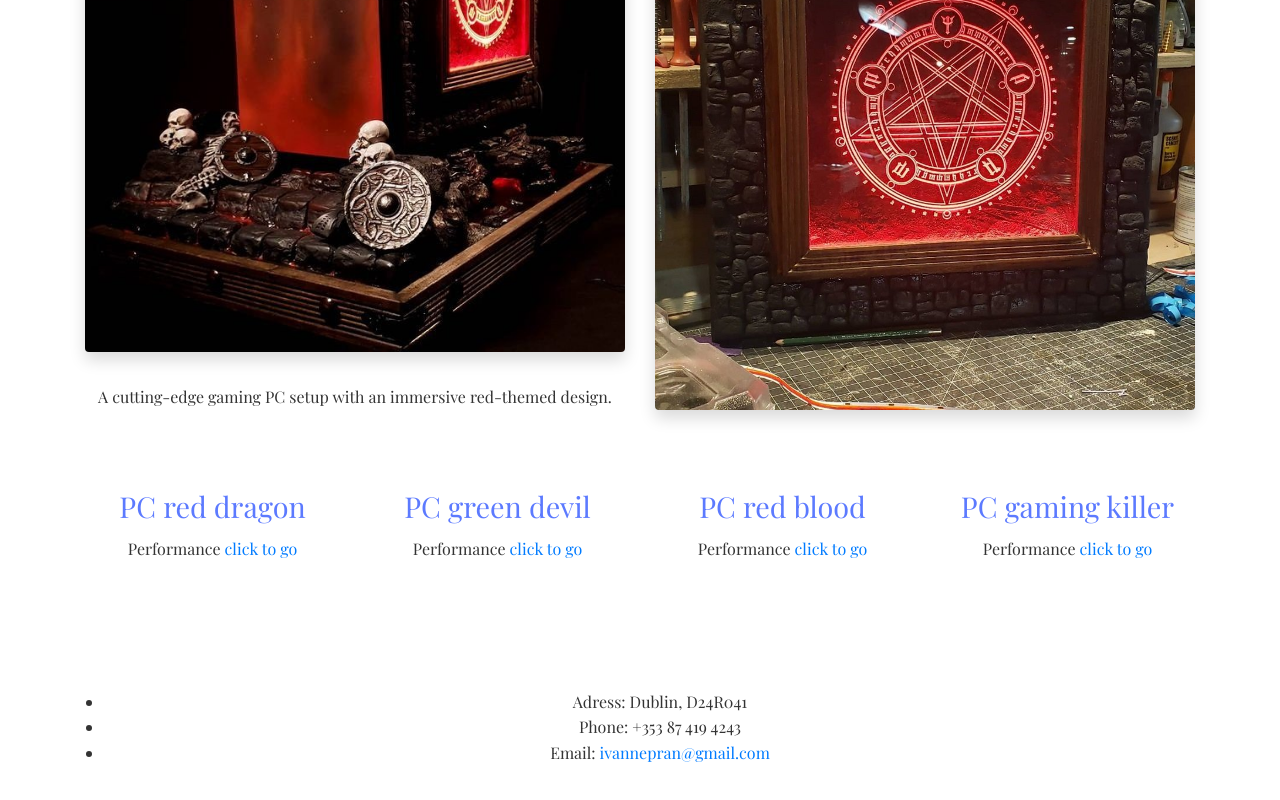
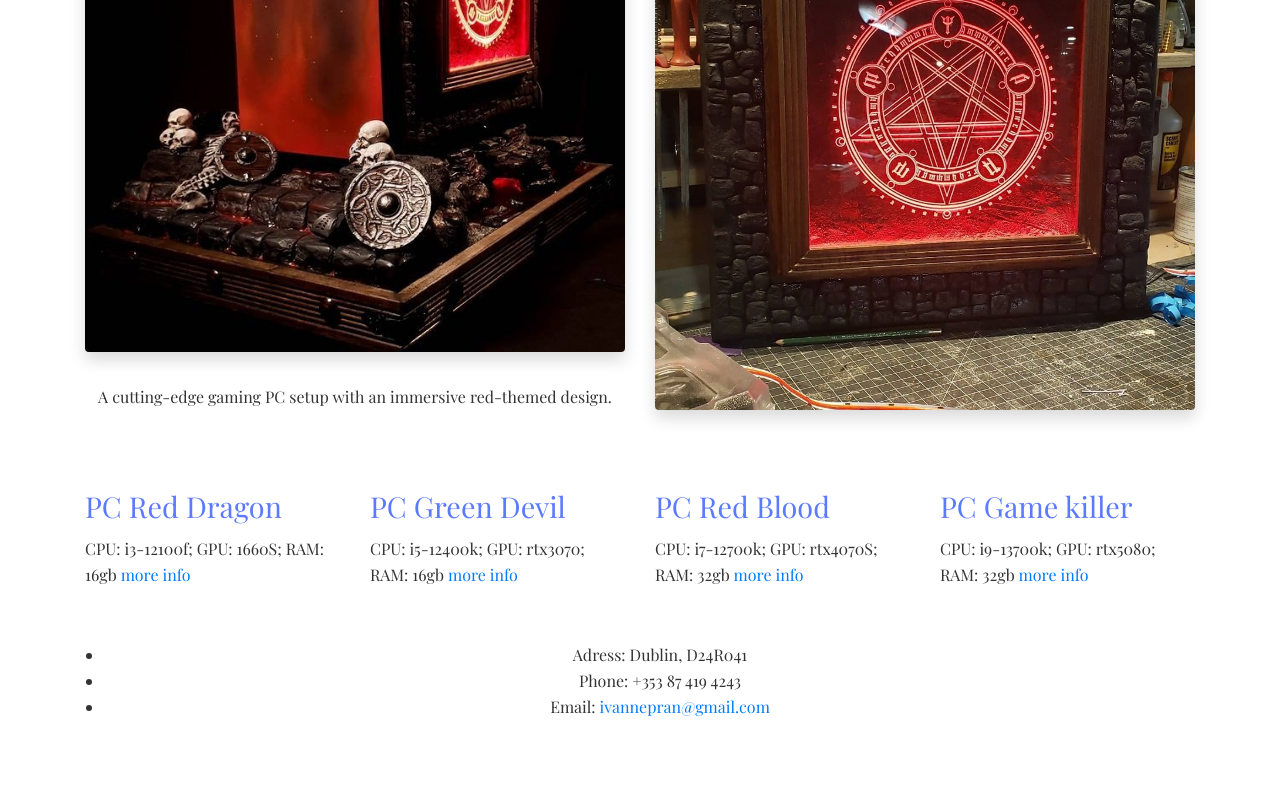
Before and after one commit to warashilow2/comp, a plain HTML site: page blood.html in a window 1280 px wide. Shown: the part 508-1308 px from the top of the page. After the commit the page ends 1287 px from the top, so only its background shows below. Drawn offline with nearby package versions, Linux system fonts and the light colour scheme; a script that the page names is missing.

Commit message:
blood.html

```diff
--- a/blood.html
+++ b/blood.html
@@ -65,23 +65,23 @@
     </div>
 
     <!-- Table Boxes -->
-    <div class="container mb-5">
-        <div class="row text-center">
-            <div class="boxl col-sm-12 col-md-6 col-xl-3 mb-4">
-                <h2>PC red dragon</h2>
-                <p>Performance<a href="https://angar.kh.ua/uk/kompyuteryi/kompjuter-bv-frime-titan-skd"> click to go</a></p>
+    <div class="container">
+        <div class="row">
+            <div class="boxl col-sm-12 col-md-6 col-xl-3">
+                <h2>PC Red Dragon</h2>
+                <p>CPU: i3-12100f; GPU: 1660S; RAM: 16gb<a href="red_dragon.html"> more info</a></p>
             </div>
-            <div class="boxl col-sm-12 col-md-6 col-xl-3 mb-4">
-                <h2>PC green devil</h2>
-                <p>Performance<a href="https://example.com/green-devil"> click to go</a></p>
+            <div class="boxl col-sm-12 col-md-6 col-xl-3">
+                <h2>PC Green Devil</h2>
+                <p>CPU: i5-12400k; GPU: rtx3070; RAM: 16gb<a href="green_devil.html"> more info</a></p>
             </div>
-            <div class="boxl col-sm-12 col-md-6 col-xl-3 mb-4">
-                <h2>PC red blood</h2>
-                <p>Performance<a href="https://example.com/red-blood"> click to go</a></p>
+            <div class="boxl col-sm-12 col-md-6 col-xl-3">
+                <h2>PC Red Blood</h2>
+                <p>CPU: i7-12700k; GPU: rtx4070S; RAM: 32gb<a href="blood.html"> more info</a></p>
             </div>
-            <div class="boxl col-sm-12 col-md-6 col-xl-3 mb-4">
-                <h2>PC gaming killer</h2>
-                <p>Performance<a href="https://example.com/game-killer"> click to go</a></p>
+            <div class="boxl col-sm-12 col-md-6 col-xl-3">
+                <h2>PC Game killer</h2>
+                <p>CPU: i9-13700k; GPU: rtx5080; RAM: 32gb<a href="game_killer.html"> more info</a></p>
             </div>
         </div>
     </div>
```
